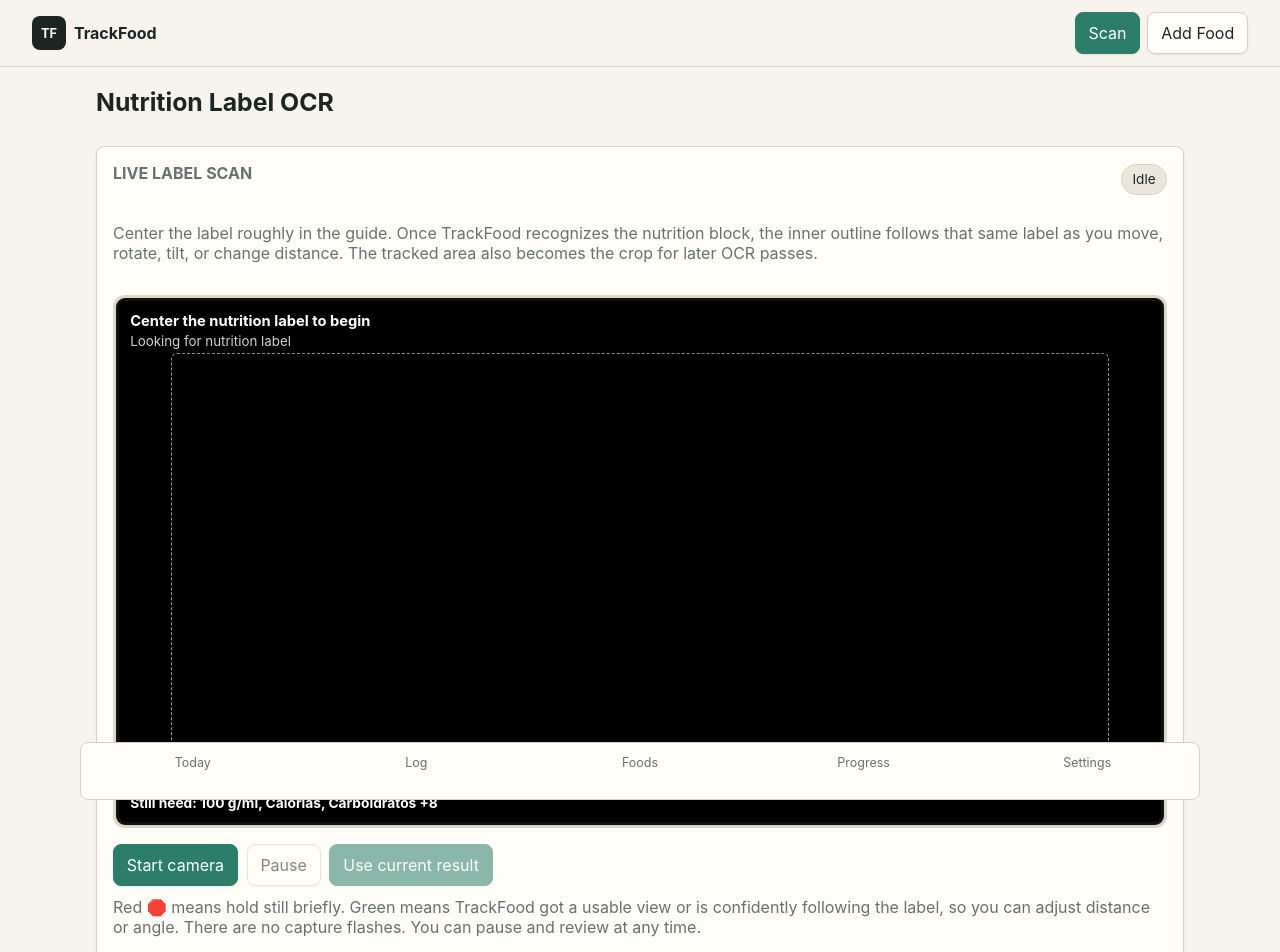
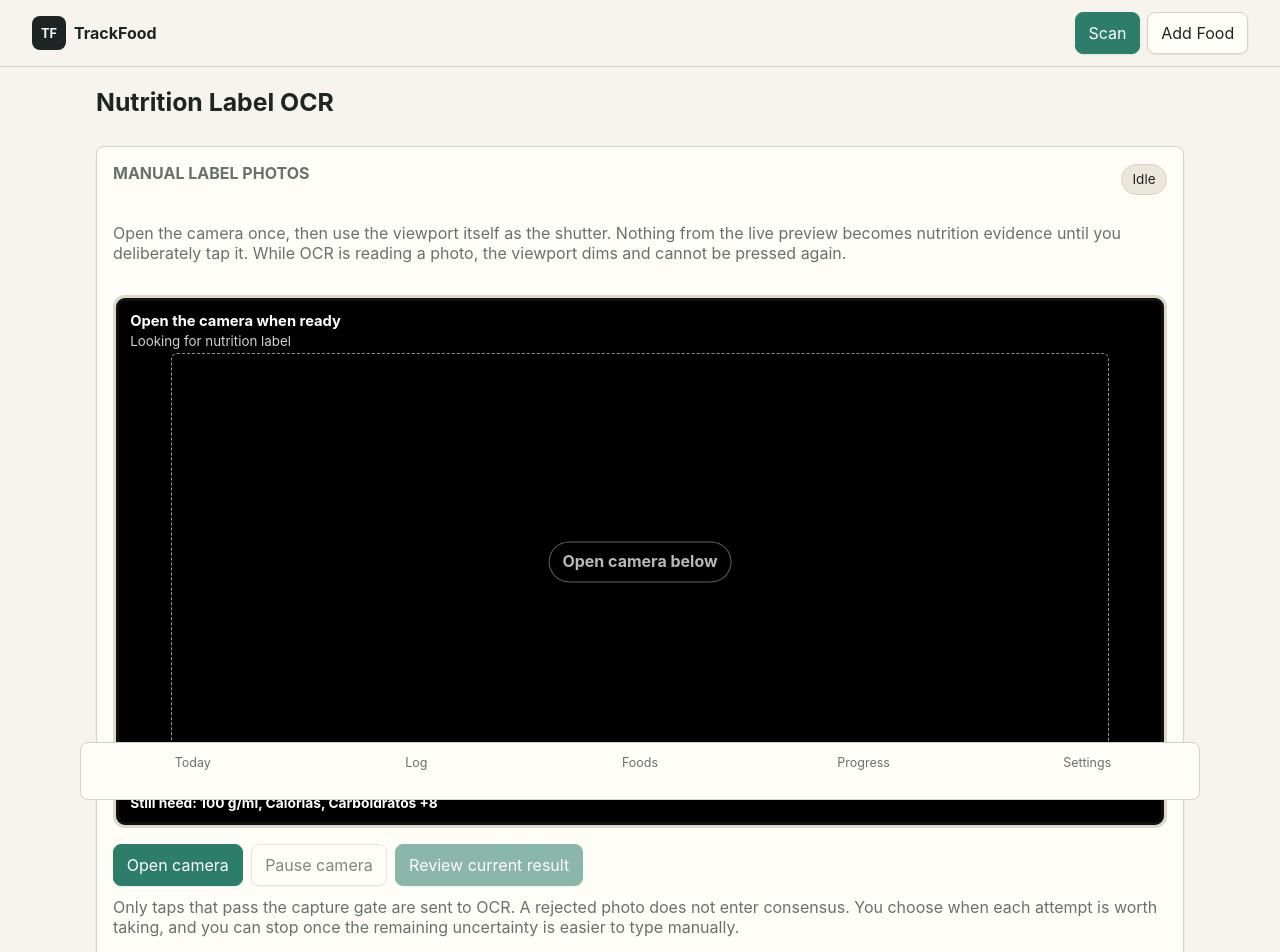
Before and after one commit to kiansheik/trackfood, a Vue app: page /#/ocr in a window 1280 px wide. Shown: the top 952 px of the page. Built offline with nearby package versions, Linux system fonts and the light colour scheme.

Commit message:
Make label OCR deliberate tap-to-capture

```diff
--- a/src/views/OcrView.vue
+++ b/src/views/OcrView.vue
@@ -12,17 +12,16 @@ import {
   type OcrConsensus,
   type OcrObservation
 } from "@/domain/ocrConsensus"
+import { LABEL_CROP, type CaptureGuidance } from "@/services/labelCamera"
 import {
-  createLabelCamera,
-  LABEL_CROP,
-  type CameraPipelineState,
-  type CaptureGuidance
-} from "@/services/labelCamera"
+  createManualLabelCamera,
+  type ManualCameraPipelineState
+} from "@/services/manualLabelCamera"
 import { quadArea, quadBounds } from "@/services/labelRegionTracker"
 import { recognizeLabelBlob } from "@/services/paddleLabelReader"
 
 const router = useRouter()
-const status = ref("Upload or photograph a Brazilian nutrition label.")
+const status = ref("Open the camera, then deliberately tap the viewport whenever the label looks worth reading.")
 const rawText = ref("")
 const draft = ref<OcrNutritionDraft>()
 const busy = ref(false)
@@ -34,26 +33,26 @@ const frameCount = ref(0)
 const skippedCount = ref(0)
 const engine = ref("")
 const inferenceMs = ref<number>()
-const recentCapture = ref(false)
-const pipeline = ref<CameraPipelineState>({
+const pipeline = ref<ManualCameraPipelineState>({
   guidance: "warming",
-  queued: 0,
   captured: 0,
   processed: 0,
-  dropped: 0,
+  rejected: 0,
   processing: false,
+  workerReady: false,
   lastCaptureAccepted: false,
   regionSource: "searching",
   trackingConfidence: 0
 })
 let observations: OcrObservation[] = []
-let camera: ReturnType<typeof createLabelCamera> | undefined
+let camera: ReturnType<typeof createManualLabelCamera> | undefined
 let disposed = false
-let captureAcknowledgementTimer: ReturnType<typeof setTimeout> | undefined
 
 const scanState = computed(() => {
   if (consensus.value?.ready) return "Complete"
-  if (scanning.value) return "Scanning"
+  if (scanning.value && pipeline.value.processing) return "Processing"
+  if (scanning.value && pipeline.value.workerReady) return "Ready"
+  if (scanning.value) return "Starting"
   if (frameCount.value) return "Paused"
   return "Idle"
 })
@@ -99,6 +98,12 @@ const pendingSummary = computed(() => {
   return `${fields.some((field) => field.state === "conflict") ? "Recheck" : "Still need"}: ${labels.join(", ")}${fields.length > 3 ? ` +${fields.length - 3}` : ""}`
 })
 
+const manualFinishRecommended = computed(() => {
+  const current = consensus.value
+  return !!current && !current.ready && frameCount.value >= 2 && current.confirmedCount === current.requiredCount - 1 && pendingFields.value.length === 1
+})
+const manualFinishField = computed(() => pendingFields.value.length === 1 ? pendingFields.value[0].label : "")
+
 const trackedRegionPoints = computed(() => pipeline.value.region
   ?.map((point) => `${(point.x * 100).toFixed(2)},${(point.y * 100).toFixed(2)}`)
   .join(" ") ?? "")
@@ -108,7 +113,7 @@ const regionSizingHint = computed(() => {
   if (!region || pipeline.value.regionSource === "candidate") return ""
   const area = quadArea(region)
   const bounds = quadBounds(region)
-  if (area < 0.075 || bounds.width < 0.28) return "Move a little closer. I can keep tracking the label."
+  if (area < 0.075 || bounds.width < 0.28) return "Move a little closer before the next photo."
   if (area > 0.72 || bounds.left < 0.015 || bounds.right > 0.985 || bounds.top < 0.015 || bounds.bottom > 0.985) {
     return "Move a little farther back so the whole label stays visible."
   }
@@ -121,59 +126,68 @@ const regionLabel = computed(() => {
   return `Nutrition label tracked · ${Math.round(pipeline.value.trackingConfidence * 100)}%`
 })
 
-type CameraTone = "neutral" | "hold" | "good"
+const captureEnabled = computed(() => scanning.value
+  && pipeline.value.workerReady
+  && !pipeline.value.processing
+  && !consensus.value?.ready)
+
+type CameraTone = "neutral" | "ready" | "hold" | "processing"
 const cameraTone = computed<CameraTone>(() => {
   if (!scanning.value) return "neutral"
-  if (recentCapture.value) return "good"
-  if (pipeline.value.guidance === "blurry") return "hold"
-  if (pipeline.value.region && pipeline.value.regionSource !== "candidate" && !regionSizingHint.value && pipeline.value.guidance === "ready") return "hold"
-  if (pipeline.value.region && pipeline.value.regionSource !== "candidate") return "good"
+  if (pipeline.value.processing) return "processing"
+  if (["dark", "glare", "blurry", "frozen"].includes(pipeline.value.guidance)) return "hold"
+  if (captureEnabled.value) return "ready"
   return "neutral"
 })
 
+const captureState = computed(() => {
+  if (consensus.value?.ready) return "complete"
+  if (!scanning.value) return "closed"
+  if (pipeline.value.processing) return "processing"
+  if (!pipeline.value.workerReady) return "warming"
+  return "ready"
+})
+
+const capturePrompt = computed(() => {
+  if (consensus.value?.ready) return "Complete"
+  if (!scanning.value) return frameCount.value ? "Camera paused" : "Open camera below"
+  if (pipeline.value.processing) return `Reading photo ${pipeline.value.processed + 1}…`
+  if (!pipeline.value.workerReady) return "Loading OCR…"
+  return "Tap to take photo"
+})
+
 function guidanceText(guidance: CaptureGuidance): string {
-  if (!scanning.value) return consensus.value?.ready ? "✓ Scan complete" : frameCount.value ? "Paused — review or continue" : "Center the nutrition label to begin"
-  if (recentCapture.value) return "✓ Got it. You can move a little for another angle."
-  if (guidance === "warming") return "Starting camera…"
-  if (guidance === "dark") return "Add a little more light."
-  if (guidance === "glare") return "Tilt the package slightly to move the glare."
-  if (guidance === "blurry") return "🛑 Hold still for a moment."
+  if (!scanning.value) return consensus.value?.ready ? "✓ Scan complete" : frameCount.value ? "Paused — your readings are preserved" : "Open the camera when ready"
+  if (pipeline.value.processing) return "Reading this photo. The shutter is disabled until OCR finishes."
+  if (!pipeline.value.workerReady) return "Preparing the local OCR model…"
+  if (guidance === "dark") return "The last attempt was too dark. Add light, then tap again."
+  if (guidance === "glare") return "The last attempt had too much glare. Tilt the package, then tap again."
+  if (guidance === "blurry") return "The last attempt was too blurry. Hold still, then tap again."
+  if (guidance === "frozen") return "That view was effectively identical. Move slightly before the next photo."
   if (regionSizingHint.value) return regionSizingHint.value
-  if (!pipeline.value.region) return "Center the nutrition label inside the guide."
-  if (pipeline.value.regionSource === "candidate") return "I may see the label. Hold it there for a moment."
-  if (guidance === "frozen") return "✓ I still have the label. Move slightly for a different view."
-  return "🛑 Hold still for the next clear picture."
+  return "When this view looks good to you, tap anywhere on it."
 }
 
-const queueText = computed(() => {
-  if (!scanning.value) return ""
-  const processing = pipeline.value.processing ? "OCR reading one image" : "OCR ready"
-  return `${processing} · ${pipeline.value.queued} waiting`
+const captureDetail = computed(() => {
+  if (!scanning.value && !pipeline.value.captured && !pipeline.value.rejected) return ""
+  return `${pipeline.value.captured} accepted photo${pipeline.value.captured === 1 ? "" : "s"} · ${pipeline.value.rejected} rejected before OCR`
 })
 
 function resetPipeline() {
   pipeline.value = {
     guidance: "warming",
-    queued: 0,
     captured: 0,
     processed: 0,
-    dropped: 0,
+    rejected: 0,
     processing: false,
+    workerReady: false,
     lastCaptureAccepted: false,
     regionSource: "searching",
     trackingConfidence: 0
   }
-  recentCapture.value = false
 }
 
-function updatePipeline(next: CameraPipelineState) {
-  if (next.captured > pipeline.value.captured) {
-    recentCapture.value = true
-    clearTimeout(captureAcknowledgementTimer)
-    // A solid acknowledgement is calmer than a flash. It stays green long
-    // enough to be understood, then returns to the next actionable cue.
-    captureAcknowledgementTimer = setTimeout(() => { recentCapture.value = false }, 900)
-  }
+function updatePipeline(next: ManualCameraPipelineState) {
   pipeline.value = next
 }
 
@@ -192,7 +206,7 @@ function startCamera(fresh = true) {
   }
   resetPipeline()
   scanning.value = true
-  camera = createLabelCamera(video.value, {
+  camera = createManualLabelCamera(video.value, {
     onReading: (reading) => {
       frameCount.value++
       if (reading.confidence < MIN_OCR_QUALITY) skippedCount.value++
@@ -221,9 +235,14 @@ function startFresh() {
   startCamera(true)
 }
 
+function takePhoto() {
+  if (!captureEnabled.value) return
+  camera?.capture()
+}
+
 function stopCamera() {
   camera?.stop()
-  status.value = "Paused. Your confirmed and partial fields are preserved; continue scanning or use the current result."
+  status.value = "Camera paused. Your accepted photos and partial consensus are preserved. Resume, review now, or finish the remaining fields manually."
 }
 
 function onVisibilityChange() {
@@ -233,7 +252,6 @@ function onVisibilityChange() {
 onMounted(() => document.addEventListener("visibilitychange", onVisibilityChange))
 onBeforeUnmount(() => {
   disposed = true
-  clearTimeout(captureAcknowledgementTimer)
   camera?.stop()
   document.removeEventListener("visibilitychange", onVisibilityChange)
 })
@@ -291,7 +309,7 @@ async function reviewAsFood() {
         standardization: draft.value.standardization,
         engine: engine.value,
         inferenceMs: inferenceMs.value,
-        ...(consensus.value ? { multiFrame: { version: 4, frameCount: frameCount.value, basis: consensus.value.basis, fields: consensus.value.fields, serving: consensus.value.serving, ready: consensus.value.ready, observations: consensus.value.observations } } : {})
+        ...(consensus.value ? { multiFrame: { version: 5, captureMode: "manual", frameCount: frameCount.value, basis: consensus.value.basis, fields: consensus.value.fields, serving: consensus.value.serving, ready: consensus.value.ready, observations: consensus.value.observations } } : {})
       }
     })
   )
@@ -304,10 +322,10 @@ async function reviewAsFood() {
     <h1>Nutrition Label OCR</h1>
     <section class="card stack">
       <div class="section-title">
-        <h2>Live label scan</h2>
+        <h2>Manual label photos</h2>
         <span class="pill" data-testid="scan-state">{{ scanState }}</span>
       </div>
-      <p class="muted">Center the label roughly in the guide. Once TrackFood recognizes the nutrition block, the inner outline follows that same label as you move, rotate, tilt, or change distance. The tracked area also becomes the crop for later OCR passes.</p>
+      <p class="muted">Open the camera once, then use the viewport itself as the shutter. Nothing from the live preview becomes nutrition evidence until you deliberately tap it. While OCR is reading a photo, the viewport dims and cannot be pressed again.</p>
 
       <div
         class="camera-status-frame"
@@ -315,7 +333,7 @@ async function reviewAsFood() {
         :data-guidance="pipeline.guidance"
         data-testid="camera-progress-frame"
       >
-        <div class="label-camera" data-testid="label-camera">
+        <div class="label-camera" :data-capture-state="captureState" data-testid="label-camera">
           <video ref="video" muted playsinline aria-label="Live nutrition label camera"></video>
           <div class="label-guide" :style="{ left: `${LABEL_CROP.x * 100}%`, top: `${LABEL_CROP.y * 100}%`, width: `${LABEL_CROP.width * 100}%`, height: `${LABEL_CROP.height * 100}%` }" aria-hidden="true"></div>
 
@@ -330,6 +348,20 @@ async function reviewAsFood() {
           >
             <polygon :points="trackedRegionPoints"></polygon>
           </svg>
+
+          <button
+            class="viewport-shutter"
+            data-testid="capture-viewport"
+            type="button"
+            :disabled="!captureEnabled"
+            :aria-label="captureEnabled ? 'Take nutrition label photo' : capturePrompt"
+            @click="takePhoto"
+          ></button>
+
+          <div class="capture-prompt" :data-state="captureState" data-testid="capture-prompt" aria-hidden="true">
+            <strong>{{ capturePrompt }}</strong>
+            <small v-if="captureState === 'ready'">Photo {{ pipeline.processed + 1 }}</small>
+          </div>
 
           <div class="hud hud-top" aria-live="polite">
             <div class="hud-guidance-wrap">
@@ -350,7 +382,7 @@ async function reviewAsFood() {
               ></span>
             </div>
             <strong class="hud-pending" data-testid="hud-pending">{{ pendingSummary }}</strong>
-            <small v-if="queueText">{{ queueText }}</small>
+            <small v-if="captureDetail" data-testid="capture-detail">{{ captureDetail }}</small>
           </div>
         </div>
       </div>
@@ -360,23 +392,30 @@ async function reviewAsFood() {
         <progress data-testid="camera-field-progress" :value="consensus.confirmedCount" :max="consensus.requiredCount" aria-label="Camera nutrition progress"></progress>
       </label>
 
+      <div v-if="manualFinishRecommended" class="finish-manually" data-testid="finish-manually-suggestion">
+        <strong>Only {{ manualFinishField }} is still unresolved.</strong>
+        <span>Another OCR photo may not be worth the wait. You can carry these confirmed values into the normal food editor and type that field yourself.</span>
+      </div>
+
       <div class="actions scan-actions">
         <button class="primary" data-testid="start-camera" :disabled="busy || scanning" @click="startOrContinue">
-          {{ frameCount && !consensus?.ready ? 'Continue scan' : frameCount ? 'Start fresh scan' : 'Start camera' }}
+          {{ frameCount && !consensus?.ready ? 'Resume camera' : frameCount ? 'Start fresh camera' : 'Open camera' }}
         </button>
-        <button data-testid="stop-camera" :disabled="!scanning" @click="stopCamera">Pause</button>
+        <button data-testid="stop-camera" :disabled="!scanning" @click="stopCamera">Pause camera</button>
         <button v-if="frameCount" :disabled="scanning" @click="startFresh">Start over</button>
-        <button class="primary" data-testid="use-current-result" :disabled="!draft" @click="reviewAsFood">Use current result</button>
+        <button class="primary" data-testid="use-current-result" :disabled="!draft" @click="reviewAsFood">
+          {{ manualFinishRecommended ? `Finish ${manualFinishField} by hand` : 'Review current result' }}
+        </button>
       </div>
-      <p class="muted compact">Red 🛑 means hold still briefly. Green means TrackFood got a usable view or is confidently following the label, so you can adjust distance or angle. There are no capture flashes. You can pause and review at any time.</p>
+      <p class="muted compact">Only taps that pass the capture gate are sent to OCR. A rejected photo does not enter consensus. You choose when each attempt is worth taking, and you can stop once the remaining uncertainty is easier to type manually.</p>
       <p data-testid="scan-status" role="status" aria-live="polite">{{ status }}</p>
       <p v-if="engine" class="muted" data-testid="ocr-engine">{{ engine }}<span v-if="inferenceMs"> · {{ Math.round(inferenceMs) }} ms last inference</span></p>
 
       <template v-if="consensus">
         <div class="section-title scan-summary">
           <div>
-            <strong>{{ frameCount }} OCR results processed</strong>
-            <p class="muted">{{ pipeline.captured }} snapshots captured · {{ pipeline.dropped }} skipped/replaced · {{ skippedCount }} low-quality OCR results ignored</p>
+            <strong>{{ frameCount }} deliberate OCR photos processed</strong>
+            <p class="muted">{{ pipeline.captured }} accepted · {{ pipeline.rejected }} rejected before OCR · {{ skippedCount }} low-confidence OCR results ignored</p>
           </div>
           <strong>{{ consensus.confirmedCount }} / {{ consensus.requiredCount }}</strong>
         </div>
@@ -384,8 +423,8 @@ async function reviewAsFood() {
           Fields confirmed
           <progress data-testid="overall-progress" :value="consensus.confirmedCount" :max="consensus.requiredCount" aria-label="Confirmed label fields"></progress>
         </label>
-        <p v-if="consensus.ready" class="scan-complete" data-testid="scan-complete">All required per-100 fields have repeated agreement. The camera stops automatically so the composite cannot drift after completion.</p>
-        <p v-else class="muted">Confirmation needs at least {{ MIN_SUPPORT }} matching readings and 85% weighted agreement, plus agreement in the latest readings. Missing and contradictory values stay visibly unresolved. You can pause and use the partial result at any time.</p>
+        <p v-if="consensus.ready" class="scan-complete" data-testid="scan-complete">All required per-100 fields agree across the deliberate photos. The camera closes automatically so no later image can drift the composite.</p>
+        <p v-else class="muted">Keep taking photos only while the unresolved fields justify another OCR pass. Physically impossible outliers are discarded, plausible contradictions stay visible, and a nearly complete result can be finished in the normal editor instead.</p>
 
         <div class="consensus-field" data-testid="field-basis" :data-state="evidenceState(consensus.basis)">
           <div class="row">
@@ -416,6 +455,9 @@ async function reviewAsFood() {
           </small>
           <small v-if="consensus.fields[key].candidates.length > 1" class="conflict-detail">
             Conflicting readings: {{ candidateSummary(consensus.fields[key]) }}
+          </small>
+          <small v-if="consensus.fields[key].rejectedCandidates?.length" class="muted rejected-detail">
+            Ignored as impossible: {{ consensus.fields[key].rejectedCandidates?.map((candidate) => `${candidate.value} (${candidate.support})`).join(' · ') }}
           </small>
         </div>
       </template>
@@ -467,12 +509,15 @@ async function reviewAsFood() {
   border: 3px solid color-mix(in srgb, var(--line) 85%, #fff);
   border-radius: 12px;
   background: #111;
-  transition: border-color 180ms ease;
+  transition: border-color 180ms ease, opacity 180ms ease;
 }
-.camera-status-frame[data-tone="hold"] { border-color: #d93b3b; }
-.camera-status-frame[data-tone="good"] { border-color: #2fa765; }
+.camera-status-frame[data-tone="ready"] { border-color: #2fa765; }
+.camera-status-frame[data-tone="hold"] { border-color: #d99032; }
+.camera-status-frame[data-tone="processing"] { border-color: color-mix(in srgb, var(--line) 70%, #fff); }
 .label-camera { position: relative; background: #000; border-radius: 7px; overflow: hidden; min-height: 220px; }
-.label-camera video { display: block; width: 100%; height: auto; min-height: 220px; object-fit: cover; }
+.label-camera video { display: block; width: 100%; height: auto; min-height: 220px; object-fit: cover; transition: opacity 160ms ease, filter 160ms ease; }
+.label-camera[data-capture-state="processing"] video,
+.label-camera[data-capture-state="warming"] video { opacity: 0.52; filter: saturate(0.6); }
 .label-guide {
   position: absolute;
   border: 1px dashed #fff9;
@@ -483,8 +528,45 @@ async function reviewAsFood() {
 .tracked-region { position: absolute; inset: 0; width: 100%; height: 100%; z-index: 2; pointer-events: none; overflow: visible; }
 .tracked-region polygon { fill: #2fa76512; stroke: #2fa765; stroke-width: 0.65; vector-effect: non-scaling-stroke; transition: points 100ms linear; }
 .tracked-region[data-source="candidate"] polygon { fill: transparent; stroke: #fff; stroke-dasharray: 3 2; opacity: 0.75; }
-.camera-status-frame[data-tone="hold"] .tracked-region:not([data-source="candidate"]) polygon { stroke: #d93b3b; fill: #d93b3b0d; }
-.hud { position: absolute; left: 0; right: 0; z-index: 3; color: #fff; text-shadow: 0 1px 2px #000; pointer-events: none; }
+.viewport-shutter {
+  position: absolute;
+  inset: 0;
+  z-index: 4;
+  width: 100%;
+  height: 100%;
+  border: 0;
+  border-radius: 0;
+  background: transparent;
+  padding: 0;
+  cursor: pointer;
+}
+.viewport-shutter:disabled { cursor: default; }
+.viewport-shutter:focus-visible { outline: 3px solid #fff; outline-offset: -6px; }
+.capture-prompt {
+  position: absolute;
+  left: 50%;
+  top: 50%;
+  transform: translate(-50%, -50%);
+  z-index: 6;
+  pointer-events: none;
+  display: grid;
+  gap: 0.15rem;
+  justify-items: center;
+  min-width: 9rem;
+  padding: 0.6rem 0.8rem;
+  border: 1px solid #fff8;
+  border-radius: 999px;
+  color: #fff;
+  background: #0009;
+  text-shadow: 0 1px 2px #000;
+}
+.capture-prompt[data-state="ready"] { background: #0d5b39dd; border-color: #72d5a4; }
+.capture-prompt[data-state="processing"],
+.capture-prompt[data-state="warming"] { background: #222d; opacity: 0.9; }
+.capture-prompt[data-state="closed"],
+.capture-prompt[data-state="complete"] { opacity: 0.72; }
+.capture-prompt small { opacity: 0.85; }
+.hud { position: absolute; left: 0; right: 0; z-index: 5; color: #fff; text-shadow: 0 1px 2px #000; pointer-events: none; }
 .hud-top { top: 0; display: flex; justify-content: space-between; align-items: flex-start; gap: 0.75rem; padding: 0.7rem; background: linear-gradient(#000a, transparent); }
 .hud-guidance-wrap { display: grid; gap: 0.18rem; max-width: 82%; }
 .hud-top strong { font-size: 0.92rem; }
@@ -502,6 +584,7 @@ async function reviewAsFood() {
 progress { width: 100%; accent-color: var(--accent); }
 .scan-actions { align-items: center; }
 .compact { margin-top: -0.3rem; }
+.finish-manually { display: grid; gap: 0.25rem; border-left: 3px solid var(--accent); padding: 0.65rem 0.8rem; background: color-mix(in srgb, var(--accent) 8%, transparent); }
 .scan-summary { margin-bottom: 0; }
 .scan-summary p { margin: 0.2rem 0 0; }
 .scan-complete { border-left: 3px solid var(--accent); padding-left: 0.7rem; margin-bottom: 0; }
@@ -511,10 +594,12 @@ progress { width: 100%; accent-color: var(--accent); }
 .consensus-field[data-state="confirmed"] strong { color: var(--accent); }
 .consensus-field[data-state="conflict"] strong,
 .conflict-detail { color: var(--danger); }
-.conflict-detail { display: block; margin-top: 0.25rem; }
+.conflict-detail,
+.rejected-detail { display: block; margin-top: 0.25rem; }
 @media (max-width: 520px) {
   .label-camera, .label-camera video { min-height: 260px; }
   .hud-top strong { font-size: 0.84rem; }
   .hud-pending { font-size: 0.78rem; }
+  .capture-prompt { min-width: 8rem; font-size: 0.9rem; }
 }
 </style>
```
